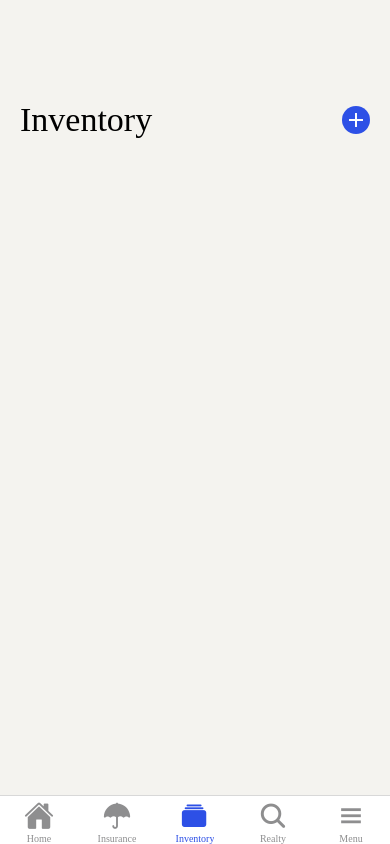
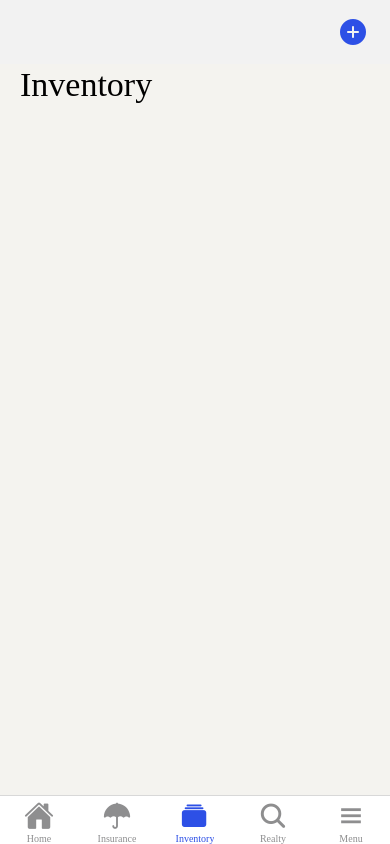
Before and after one commit to hcourthias/luko-case-study, a React Native app: screen /Inventory in a window 390 px wide. Built offline with nearby package versions, Linux system fonts and the light colour scheme; a web font is replaced by a local one.

Commit message:
add animated header

```diff
--- a/src/components/AddButton.tsx
+++ b/src/components/AddButton.tsx
@@ -1,26 +1,15 @@
-import { StyleSheet, Pressable, PressableProps } from 'react-native'
-import { MaterialCommunityIcons } from '@expo/vector-icons'
+import { Pressable, PressableProps } from 'react-native'
+import { Ionicons } from '@expo/vector-icons'
 import { colors } from '@theme/colors'
 
 export default function AddButton(props: PressableProps) {
   return (
     <Pressable
       onPress={props.onPress}
-      style={({ pressed }) => [{ opacity: pressed ? 0.5 : 1 }, styles.button]}
+      style={({ pressed }) => [{ opacity: pressed ? 0.5 : 1 }]}
       pressRetentionOffset={10}
     >
-      <MaterialCommunityIcons name='plus' size={24} color='#FFFFFF' />
+      <Ionicons name='add-circle' size={32} color={colors.mainBlue} />
     </Pressable>
   )
 }
-
-const styles = StyleSheet.create({
-  button: {
-    width: 28,
-    height: 28,
-    borderRadius: 14,
-    backgroundColor: colors.mainBlue,
-    alignItems: 'center',
-    justifyContent: 'center',
-  },
-})
--- a/src/components/ImagePickerView.tsx
+++ b/src/components/ImagePickerView.tsx
@@ -97,7 +97,7 @@ const styles = StyleSheet.create({
     position: 'absolute',
     bottom: 0,
     right: 0,
-    backgroundColor: colors.mainBlue,
+    backgroundColor: colors.red,
     height: 32,
     width: 32,
     justifyContent: 'center',
--- a/src/components/ValuableCard.tsx
+++ b/src/components/ValuableCard.tsx
@@ -2,7 +2,7 @@ import { Valuable } from '@models/Valuable'
 import { colors } from '@theme/colors'
 import { fonts } from '@theme/fonts'
 import { FC } from 'react'
-import { Image, Pressable, StyleProp, StyleSheet, Text, ViewStyle } from 'react-native'
+import { Image, Pressable, StyleProp, StyleSheet, Text, View, ViewStyle } from 'react-native'
 
 type Props = {
   valuable: Valuable
@@ -21,10 +21,13 @@ export const ValuableCard: FC<Props> = ({
       onPress={handleOnPress}
     >
       <Image source={{ uri: valuable.photo }} style={styles.image} />
-      <Text style={styles.title} numberOfLines={2}>
-        {valuable.name}
-      </Text>
-      <Text style={styles.price}>€{valuable.purchasePrice}</Text>
+
+      <View style={styles.textContainer}>
+        <Text style={styles.title} numberOfLines={2}>
+          {valuable.name}
+        </Text>
+        <Text style={styles.price}>€{valuable.purchasePrice}</Text>
+      </View>
     </Pressable>
   )
 }
@@ -47,8 +50,7 @@ const styles = StyleSheet.create({
     fontFamily: fonts.regular,
     fontSize: 19,
     lineHeight: 26,
-    marginTop: 15,
-    marginHorizontal: 20,
+
     color: colors.gray[1000],
   },
   price: {
@@ -56,8 +58,6 @@ const styles = StyleSheet.create({
     fontSize: 15,
     lineHeight: 20,
     marginTop: 5,
-    marginBottom: 15,
-    marginHorizontal: 20,
     color: colors.gray[700],
   },
   image: {
@@ -66,4 +66,10 @@ const styles = StyleSheet.create({
     borderTopLeftRadius: 14,
     borderTopRightRadius: 14,
   },
+  textContainer: {
+    flex: 1,
+    justifyContent: 'space-between',
+    marginHorizontal: 20,
+    marginVertical: 15,
+  },
 })
--- /dev/null
+++ b/src/hooks/useAnimatedHeader.tsx
@@ -0,0 +1,66 @@
+import { useNavigation } from '@react-navigation/native'
+import { colors } from '@theme/colors'
+import { fonts } from '@theme/fonts'
+import { useCallback, useEffect, useRef } from 'react'
+import { Animated, StyleSheet } from 'react-native'
+
+const useAnimatedHeader = (title: string) => {
+  const navigation = useNavigation()
+
+  const scrolling = useRef(new Animated.Value(0)).current
+
+  const handleOnScroll = Animated.event(
+    [
+      {
+        nativeEvent: {
+          contentOffset: {
+            y: scrolling,
+          },
+        },
+      },
+    ],
+    { useNativeDriver: true },
+  )
+
+  const titleOpacity = scrolling.interpolate({
+    inputRange: [40, 42],
+    outputRange: [0, 1],
+  })
+
+  const backgroundOpacity = scrolling.interpolate({
+    inputRange: [0, 5],
+    outputRange: [0, 1],
+  })
+
+  const headerBackground = useCallback(
+    () => <Animated.View style={[styles.headerBackground, { opacity: backgroundOpacity }]} />,
+    [backgroundOpacity],
+  )
+
+  const headerTitle = useCallback(
+    () => (
+      <Animated.Text style={[styles.tabBarLabelStyle, { opacity: titleOpacity }]}>
+        {title}
+      </Animated.Text>
+    ),
+    [title, titleOpacity],
+  )
+
+  useEffect(() => {
+    navigation.setOptions({
+      headerBackground,
+      headerTitle,
+    })
+  }, [headerBackground, headerTitle, navigation])
+
+  return {
+    handleOnScroll,
+  }
+}
+
+const styles = StyleSheet.create({
+  tabBarLabelStyle: { fontFamily: fonts.regular, fontSize: 17 },
+  headerBackground: { ...StyleSheet.absoluteFillObject, backgroundColor: colors.white },
+})
+
+export default useAnimatedHeader
--- a/src/navigation/index.tsx
+++ b/src/navigation/index.tsx
@@ -96,6 +96,7 @@ function BottomTabNavigator() {
         options={({ navigation }: RootTabScreenProps<'Inventory'>) => ({
           tabBarLabelStyle,
           tabBarIcon: ({ color }) => <TabBarIcon name='albums' color={color} />,
+          headerShown: true,
           headerRight: () => (
             <Pressable
               onPress={() => navigation.navigate('AddItem')}
@@ -103,7 +104,12 @@ function BottomTabNavigator() {
                 opacity: pressed ? 0.5 : 1,
               })}
             >
-              <Ionicons name='add-circle' size={25} style={{ marginRight: 15 }} />
+              <Ionicons
+                name='add-circle'
+                size={32}
+                style={{ marginRight: 20 }}
+                color={colors.mainBlue}
+              />
             </Pressable>
           ),
         })}
--- a/src/screens/InventoryScreen.tsx
+++ b/src/screens/InventoryScreen.tsx
@@ -1,18 +1,21 @@
 import { Title } from '@components/Title'
 import { ValuableCard } from '@components/ValuableCard'
 import useAlert from '@hooks/useAlert'
+import useAnimatedHeader from '@hooks/useAnimatedHeader'
 import { Valuable } from '@models/Valuable'
 import { removeValuable, selectValuables } from '@store/features/valuablesSlice'
+import { fonts } from '@theme/fonts'
 import { FC } from 'react'
-import { FlatList, StyleSheet, View } from 'react-native'
+import { Animated, StyleSheet, View } from 'react-native'
 import { useDispatch, useSelector } from 'react-redux'
 import { RootTabScreenProps } from '../navigation/types'
 import { colors } from '../theme/colors'
 
-const InventoryScreen: FC<RootTabScreenProps<'Inventory'>> = ({ navigation, route }) => {
+const InventoryScreen: FC<RootTabScreenProps<'Inventory'>> = ({ route }) => {
   const valuables = useSelector(selectValuables)
   const dispatch = useDispatch()
   const { showAlert } = useAlert()
+  const { handleOnScroll } = useAnimatedHeader(route.name)
 
   const handleOnValuablePress = (item: Valuable) => {
     showAlert({
@@ -28,22 +31,18 @@ const InventoryScreen: FC<RootTabScreenProps<'Inventory'>> = ({ navigation, rout
     })
   }
 
-  const handleAddButtonPress = () => navigation.navigate('AddItem')
-
   return (
     <View style={styles.container}>
-      <FlatList
+      <Animated.FlatList
+        scrollEventThrottle={16}
+        onScroll={handleOnScroll}
         style={styles.flatlist}
         numColumns={2}
         contentInset={{ bottom: 20 }}
         keyExtractor={(item) => item.id.toString()}
         ItemSeparatorComponent={() => <View style={styles.separator} />}
         data={valuables}
-        ListHeaderComponent={() => (
-          <Title onButtonPress={handleAddButtonPress} style={styles.title}>
-            {route.name}
-          </Title>
-        )}
+        ListHeaderComponent={() => <Title style={styles.title}>{route.name}</Title>}
         renderItem={({ item, index }) => (
           <ValuableCard
             valuable={item}
@@ -78,7 +77,10 @@ const styles = StyleSheet.create({
   },
   title: {
     marginBottom: 15,
+    marginTop: 0,
   },
+  tabBarLabelStyle: { fontFamily: fonts.regular, fontSize: 17 },
+  headerBackground: { ...StyleSheet.absoluteFillObject, backgroundColor: colors.white },
 })
 
 export default InventoryScreen
```
